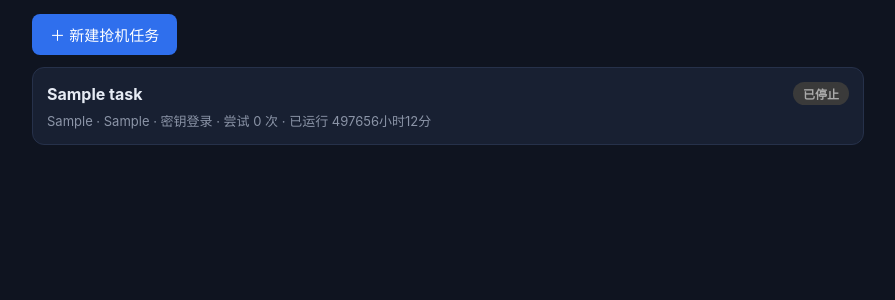
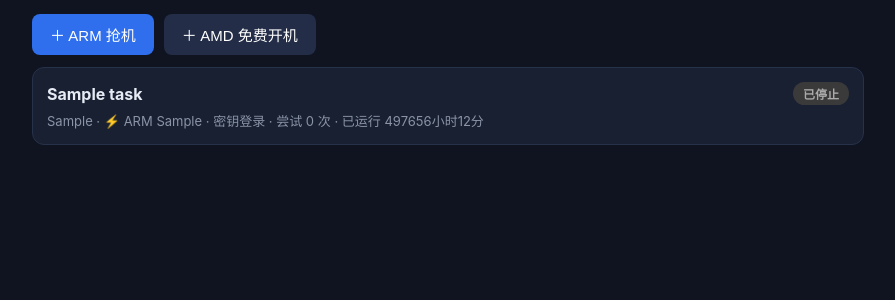
Before and after one commit to chainfix/oracle-panel, a Flask app: page / in a window 1280 px wide. Shown: the part 65-365 px from the top of the page, without its empty margins (192-1087 px from the left). Run offline with Flask 3, Linux system fonts and the light colour scheme; tables that the repository leaves empty hold one stand-in row (values such as "Sample post").

Commit message:
新增 AMD 免费开机 + 机器管理从任务导入 API
- 任务新增类型：ARM 抢机 / AMD 免费开机（VM.Standard.E2.1.Micro，固定 1/8 OCPU+1GB）
- AMD 固定形状启动不传 --shape-config；多 AD 区域逐个轮询
- snipe.sh：SHAPE 可被环境变量/配置覆盖；save_conf 补 SHAPE/KIND/ROTATE_AD；密钥模式自动建 .ssh 目录
- 分配 IPv6：子网加 /64 后轮询等待生效再分配 VNIC 地址
- 机器管理页：从抢机任务导入 API 凭证，不用重复填写

```diff
--- a/app.py
+++ b/app.py
@@ -50,6 +50,12 @@ REGIONS = [  # (code, 中文名, 分组) —— OCI commercial (OC1) 全区域
 REGION_CODES = {c for c, _, _ in REGIONS}
 OS_CHOICES = {"1": "Oracle Linux", "2": "Canonical Ubuntu"}
 
+# 任务类型 → 实例形状。AMD 免费形状为固定规格 (1/8 OCPU / 1GB), 不可调,
+# 启动时不传 shape-config, 且每个区域只有一个可用性域支持 (轮询 AD)。
+ARM_SHAPE = "VM.Standard.A1.Flex"
+AMD_SHAPE = "VM.Standard.E2.1.Micro"
+TASK_KINDS = {"arm": ARM_SHAPE, "amd": AMD_SHAPE}
+
 RE_OCID = re.compile(r"^ocid1\.[a-z0-9_-]+\.oc[0-9]*\..+")
 RE_FP = re.compile(r"^([0-9a-fA-F]{2}:){15}[0-9a-fA-F]{2}$")
 RE_TID = re.compile(r"^[0-9a-f]{8}$")  # create_task 用 secrets.token_hex(4) 生成
@@ -87,6 +93,10 @@ def init_db():
         boot_gb INTEGER, interval_s INTEGER, ssh_mode TEXT DEFAULT 'key')""")
     try:
         c.execute("ALTER TABLE tasks ADD COLUMN ssh_mode TEXT DEFAULT 'key'")
+    except sqlite3.OperationalError:
+        pass  # 列已存在
+    try:
+        c.execute("ALTER TABLE tasks ADD COLUMN kind TEXT DEFAULT 'arm'")
     except sqlite3.OperationalError:
         pass  # 列已存在
     c.commit()
@@ -201,6 +211,8 @@ def meta():
     return jsonify({
         "regions": [{"code": c, "name": n, "group": g} for c, n, g in REGIONS],
         "os_choices": [{"id": k, "label": v} for k, v in OS_CHOICES.items()],
+        "kinds": [{"id": "arm", "label": "ARM 抢机", "shape": ARM_SHAPE},
+                  {"id": "amd", "label": "AMD 免费开机", "shape": AMD_SHAPE}],
     })
 
 
@@ -215,6 +227,7 @@ def list_tasks():
         out.append({
             "id": tid, "name": r["name"], "region": r["region"],
             "spec": r["spec"],
+            "kind": r["kind"] if "kind" in r.keys() else "arm",
             "os": OS_CHOICES.get(r["os_choice"], r["os_choice"]),
             "ssh_mode": r["ssh_mode"] if "ssh_mode" in r.keys() else "key",
             "status": read_status(tid), "attempts": log_attempts(tid),
@@ -237,7 +250,11 @@ def create_task():
     image_label = data.get("image_label", "").strip() or image_os
     ssh_mode = data.get("ssh_mode", "key")
     ssh_password = data.get("ssh_password", "")
-    name = data.get("name", "oci-arm-1").strip() or "oci-arm-1"
+    kind = (data.get("kind") or "arm").strip()
+    if kind not in TASK_KINDS:
+        return jsonify({"error": "任务类型无效"}), 400
+    shape = TASK_KINDS[kind]
+    name = data.get("name", "").strip() or ("oci-amd-1" if kind == "amd" else "oci-arm-1")
     try:
         ocpus = int(data.get("ocpus", 4))
         mem = int(data.get("mem", 24))
@@ -259,9 +276,9 @@ def create_task():
         return jsonify({"error": "请选择目标区域"}), 400
     if region not in REGION_CODES:
         return jsonify({"error": "区域无效"}), 400
-    if not (1 <= ocpus <= 4):
+    if not (1 <= ocpus <= 4) and kind == "arm":
         return jsonify({"error": "OCPU 须在 1-4 之间"}), 400
-    if not (1 <= mem <= 24):
+    if not (1 <= mem <= 24) and kind == "arm":
         return jsonify({"error": "内存须在 1-24GB 之间"}), 400
     if not image_id.startswith("ocid1.image."):
         return jsonify({"error": "请选择系统镜像版本（或手动输入镜像 OCID）"}), 400
@@ -309,7 +326,11 @@ def create_task():
         "OCPUS": str(ocpus), "MEM": str(mem),
         "NAME": name, "BOOT_GB": str(boot_gb), "INTERVAL": str(interval),
         "MAX_ATTEMPTS": "0",
+        "SHAPE": shape, "KIND": kind,
     }
+    if kind == "amd":
+        # AMD 免费形状每个区域只有一个 AD 支持, 逐个 AD 轮询
+        conf_vars["ROTATE_AD"] = "1"
     if ssh_mode == "password":
         conf_vars["SSH_PASSWORD"] = ssh_password
     with open(os.path.join(oci_dir, "sniper.conf"), "w") as f:
@@ -324,11 +345,11 @@ def create_task():
         stdout=subprocess.DEVNULL, stderr=subprocess.DEVNULL,
         start_new_session=True, cwd=PANEL_DIR, env=env)
 
-    spec_label = "%dC%dG" % (ocpus, mem)
+    spec_label = "AMD 1/8C·1G" if kind == "amd" else "%dC%dG" % (ocpus, mem)
     c = db()
-    c.execute("INSERT INTO tasks(id,name,region,spec,os_choice,status,pid,created_at,stopped,boot_gb,interval_s,ssh_mode) VALUES(?,?,?,?,?,?,?, ?,0,?,?,?)",
+    c.execute("INSERT INTO tasks(id,name,region,spec,os_choice,status,pid,created_at,stopped,boot_gb,interval_s,ssh_mode,kind) VALUES(?,?,?,?,?,?,?, ?,0,?,?,?,?)",
               (tid, name, region, spec_label, image_label, "running", proc.pid,
-               time.time(), boot_gb, interval, ssh_mode))
+               time.time(), boot_gb, interval, ssh_mode, kind))
     c.commit()
     c.close()
     return jsonify({"id": tid})
@@ -344,6 +365,7 @@ def task_detail(tid):
     return jsonify({
         "id": tid, "name": row["name"], "region": row["region"],
         "spec": row["spec"],
+        "kind": row["kind"] if "kind" in row.keys() else "arm",
         "os": OS_CHOICES.get(row["os_choice"], row["os_choice"]),
         "ssh_mode": row["ssh_mode"] if "ssh_mode" in row.keys() else "key",
         "status": read_status(tid), "attempts": log_attempts(tid),
@@ -606,7 +628,7 @@ def mgmt_scan():
 
 @app.route("/api/mgmt/images", methods=["POST"])
 def mgmt_images():
-    """列出某区域 ARM 兼容的平台镜像细分版本（Oracle Linux / Ubuntu）"""
+    """列出某区域某形状兼容的平台镜像细分版本（Oracle Linux / Ubuntu）"""
     import oci, re as _re
     data = request.get_json(force=True, silent=True) or {}
     creds, err = _mgmt_creds(data)
@@ -615,6 +637,9 @@ def mgmt_images():
     region = (data.get("region") or "").strip()
     if region not in REGION_CODES:
         return jsonify({"error": "请先选择目标区域"}), 400
+    shape = (data.get("shape") or ARM_SHAPE).strip()
+    if shape not in (ARM_SHAPE, AMD_SHAPE):
+        return jsonify({"error": "形状无效"}), 400
     try:
         comp = oci.core.ComputeClient(_oci_cfg(creds, region))
         seen, out = set(), []
@@ -622,7 +647,7 @@ def mgmt_images():
             try:
                 imgs = comp.list_images(
                     creds["tenancy"], operating_system=os_name,
-                    shape="VM.Standard.A1.Flex",
+                    shape=shape,
                     sort_by="TIMECREATED", sort_order="DESC", limit=30).data
             except Exception:  # noqa
                 continue
@@ -650,6 +675,51 @@ def mgmt_images():
         return jsonify({"images": out})
     except Exception as e:  # noqa
         return jsonify({"error": "获取镜像列表失败: " + str(e)[:200]}), 400
+
+
+@app.route("/api/mgmt/task-creds", methods=["GET"])
+def mgmt_task_creds():
+    """列出所有抢机任务的 API 凭证，供机器管理页一键导入为账号，
+    有抢机任务就不用重新填写 API。注意：面板无登录，能访问面板的人都能拿到这些凭证。"""
+    c = db()
+    rows = c.execute("SELECT * FROM tasks ORDER BY created_at DESC").fetchall()
+    c.close()
+    out = []
+    for r in rows:
+        tid = r["id"]
+        if not RE_TID.match(tid):
+            continue
+        cfg_path = os.path.join(task_dir(tid), ".oci", "config")
+        key_path = os.path.join(task_dir(tid), ".oci", "oci_api_key.pem")
+        if not (os.path.exists(cfg_path) and os.path.exists(key_path)):
+            continue
+        vals = {}
+        try:
+            with open(cfg_path) as f:
+                for line in f:
+                    line = line.strip()
+                    if "=" in line and not line.startswith("["):
+                        k, v = line.split("=", 1)
+                        vals[k.strip()] = v.strip()
+            with open(key_path) as f:
+                pkey = f.read()
+        except OSError:
+            continue
+        if not (vals.get("tenancy") and vals.get("user") and vals.get("fingerprint")
+                and "PRIVATE KEY" in pkey):
+            continue
+        out.append({
+            "task_id": tid,
+            "task_name": r["name"],
+            "region": r["region"],
+            "kind": r["kind"] if "kind" in r.keys() else "arm",
+            "status": read_status(tid),
+            "tenancy": vals["tenancy"],
+            "user_ocid": vals["user"],
+            "fingerprint": vals["fingerprint"],
+            "private_key": pkey,
+        })
+    return jsonify({"tasks": out})
 
 
 @app.route("/api/mgmt/terminate", methods=["POST"])
@@ -808,8 +878,18 @@ def _do_enable_ipv6(job_id, creds, region, iid):
             subnet.id,
             oci.core.models.AddSubnetIpv6CidrDetails(
                 ipv6_cidr_block=cidr64))
-        subnet = vnet.get_subnet(subnet.id).data
-        _job_log(job_id, "子网 IPv6: %s" % cidr64)
+        # 子网更新是异步的，等 IPv6 段真正挂载上再继续，
+        # 否则 create_ipv6 会报 "IPv6 is not enabled in this subnet"
+        s6blocks = []
+        for _ in range(12):
+            subnet = vnet.get_subnet(subnet.id).data
+            s6blocks = list(getattr(subnet, "ipv6_cidr_blocks", None) or [])
+            if s6blocks:
+                break
+            _t.sleep(5)
+        if not s6blocks:
+            raise RuntimeError("子网 IPv6 段分配超时，请稍后重试")
+        _job_log(job_id, "子网 IPv6: %s" % s6blocks[0])
     else:
         _job_log(job_id, "子网已有 IPv6: %s" % s6blocks[0])
 
--- a/templates/index.html
+++ b/templates/index.html
@@ -3,7 +3,7 @@
 <head>
 <meta charset="utf-8">
 <meta name="viewport" content="width=device-width, initial-scale=1, maximum-scale=1">
-<title>OCI ARM 抢机面板</title>
+<title>OCI 抢机面板</title>
 <style>
 *{box-sizing:border-box;margin:0;padding:0}
 body{background:#0f1420;color:#e6ebf4;font-family:-apple-system,"PingFang SC","Microsoft YaHei",sans-serif;font-size:15px;min-height:100vh}
@@ -63,14 +63,19 @@ label{display:block;margin:12px 0 2px;font-size:14px;color:#c6cfdf}
     </div>
   </div>
   <div id="taskView">
-  <button class="btn" onclick="showNew()">＋ 新建抢机任务</button>
+  <div class="row">
+    <button class="btn" onclick="showNew('arm')">＋ ARM 抢机</button>
+    <button class="btn ghost" onclick="showNew('amd')">＋ AMD 免费开机</button>
+  </div>
   <div style="height:12px"></div>
   <div id="taskList"></div>
 
   <!-- 新建任务 -->
   <div id="newForm" class="card hide">
-    <h1 style="font-size:17px">新建任务</h1>
-    <div class="hint">API 凭证获取：OCI 控制台 → 右上角人像 → <b>API 密钥</b> → 添加 API 密钥，下载私钥。<br>填写一次后会自动保存在<b>本浏览器本地</b>，下次直接沿用（只有点"开始抢机"时才会发送到服务器）。<br><a href="javascript:void(0)" onclick="clearApiCache()" style="font-size:13px">清除本浏览器保存的 API 信息</a></div>
+    <h1 style="font-size:17px" id="newTitle">新建 ARM 抢机任务</h1>
+    <input type="hidden" id="f_kind" value="arm">
+    <div class="hint" id="amdHint" style="display:none">AMD 免费开机：形状 <b>VM.Standard.E2.1.Micro</b>（1/8 OCPU / 1GB 内存，固定规格，每账号最多 2 台）。<br>注意：① 必须在账号的<b>家区域</b>创建，其他区域会失败；② 每个区域只有一个可用性域支持该形状，任务会自动逐个 AD 轮询；③ 闲置 7 天（CPU/网络/内存使用率持续低于 20%）可能被甲骨文回收。</div>
+    <div class="hint">API 凭证获取：OCI 控制台 → 右上角人像 → <b>API 密钥</b> → 添加 API 密钥，下载私钥。<br>填写一次后会自动保存在<b>本浏览器本地</b>，下次直接沿用（只有点"开始"按钮时才会发送到服务器）。<br><a href="javascript:void(0)" onclick="clearApiCache()" style="font-size:13px">清除本浏览器保存的 API 信息</a></div>
     <label>Tenancy OCID</label><input id="f_tenancy" placeholder="ocid1.tenancy.oc1..">
     <label>User OCID</label><input id="f_user" placeholder="ocid1.user.oc1..">
     <label>API 密钥指纹</label><input id="f_fp" placeholder="aa:bb:cc:…（16 组）">
@@ -83,10 +88,16 @@ label{display:block;margin:12px 0 2px;font-size:14px;color:#c6cfdf}
     </div>
     <textarea id="f_key" placeholder="-----BEGIN PRIVATE KEY-----&#10;…&#10;-----END PRIVATE KEY-----"></textarea>
     <label>目标区域（甲骨文全部可开区域）</label><select id="f_region"></select>
+    <div id="specRow">
     <label>实例规格（免费额度内：总计 ≤4 OCPU / ≤24GB 内存）</label>
     <div class="row">
       <div style="flex:1;min-width:120px"><label style="margin-top:0">OCPU（1-4）</label><input id="f_ocpu" type="number" value="4" min="1" max="4"></div>
       <div style="flex:1;min-width:120px"><label style="margin-top:0">内存 GB（1-24）</label><input id="f_mem" type="number" value="24" min="1" max="24"></div>
+    </div>
+    </div>
+    <div id="amdSpecRow" style="display:none">
+      <label>实例规格</label>
+      <div class="hint" style="margin-top:6px">固定规格：<b>1/8 OCPU / 1GB 内存</b>（VM.Standard.E2.1.Micro，不可调）</div>
     </div>
     <label>系统镜像（细分版本，实时从甲骨文获取）</label>
     <div class="row">
@@ -119,7 +130,7 @@ label{display:block;margin:12px 0 2px;font-size:14px;color:#c6cfdf}
     </div>
     <div id="newErr" class="err hide"></div>
     <div class="row" style="margin-top:14px">
-      <button class="btn" onclick="createTask()">开始抢机</button>
+      <button class="btn" id="createBtn" onclick="createTask()">开始 ARM 抢机</button>
       <button class="btn ghost" onclick="hideNew()">取消</button>
     </div>
   </div>
@@ -143,7 +154,16 @@ label{display:block;margin:12px 0 2px;font-size:14px;color:#c6cfdf}
       <div class="row">
         <select id="m_account" style="flex:1;margin-top:0"></select>
         <button class="btn ghost small" onclick="document.getElementById('acctForm').classList.toggle('hide')">＋ 添加</button>
+        <button class="btn ghost small" onclick="toggleTaskImport()">📥 从任务导入</button>
         <button class="btn ghost small" onclick="delAccount()">删除</button>
+      </div>
+      <div id="taskImportBox" class="hide" style="margin-top:10px;border-top:1px solid #26314a;padding-top:10px">
+        <label>选择抢机任务（直接复用它的 API 凭证，不用重新填写）</label>
+        <div class="row">
+          <select id="ti_task" style="flex:1;margin-top:0"></select>
+          <button class="btn small" onclick="importTaskCreds()">导入为账号</button>
+        </div>
+        <div class="hint">从任务导入的凭证会保存到<b>本浏览器本地</b>，与手动添加的账号用法完全一样。</div>
       </div>
       <div id="acctForm" class="hide" style="margin-top:10px;border-top:1px solid #26314a;padding-top:10px">
         <label>账号备注名</label><input id="a_name" placeholder="如：我的甲骨文">
@@ -255,11 +275,26 @@ async function refreshList(){
   document.getElementById('taskList').innerHTML=ts.length?ts.map(t=>`
     <div class="card task" onclick="openTask('${t.id}')">
       <div class="row spread"><span class="t">${esc(t.name)}</span>${badge(t.status)}</div>
-      <div class="meta">${t.region} · ${esc(t.spec||'')} · ${t.ssh_mode==='password'?'密码登录':'密钥登录'} · 尝试 ${t.attempts} 次 · 已运行 ${fmtDur(t.elapsed)}</div>
+      <div class="meta">${t.region} · ${t.kind==='amd'?'🖥️ AMD':'⚡ ARM'} ${esc(t.spec||'')} · ${t.ssh_mode==='password'?'密码登录':'密钥登录'} · 尝试 ${t.attempts} 次 · 已运行 ${fmtDur(t.elapsed)}</div>
     </div>`).join(''):'<div class="muted">暂无任务，点上面按钮新建一个。</div>';
 }
 
-function showNew(){document.getElementById('newForm').classList.remove('hide');window.scrollTo(0,document.body.scrollHeight);}
+function showNew(kind){
+  kind=(kind==='amd')?'amd':'arm';
+  const isAmd=kind==='amd';
+  document.getElementById('f_kind').value=kind;
+  document.getElementById('newTitle').textContent=isAmd?'新建 AMD 免费开机任务':'新建 ARM 抢机任务';
+  document.getElementById('amdHint').style.display=isAmd?'':'none';
+  document.getElementById('specRow').style.display=isAmd?'none':'';
+  document.getElementById('amdSpecRow').style.display=isAmd?'':'none';
+  document.getElementById('createBtn').textContent=isAmd?'开始 AMD 开机':'开始 ARM 抢机';
+  document.getElementById('f_name').value=isAmd?'oci-amd-1':'oci-arm-1';
+  document.getElementById('f_image').innerHTML='<option value="">— 请先填 API 信息、选区域，再点上面获取 —</option>';
+  document.getElementById('imgManualWrap').classList.add('hide');
+  document.getElementById('newErr').classList.add('hide');
+  document.getElementById('newForm').classList.remove('hide');
+  window.scrollTo(0,document.body.scrollHeight);
+}
 function hideNew(){document.getElementById('newForm').classList.add('hide');}
 
 // ---- 镜像列表（细分版本） ----
@@ -273,10 +308,12 @@ async function loadImages(){
   if(!region){alert('请先选择目标区域');return;}
   if(!creds.tenancy||!creds.user_ocid||!creds.fingerprint||!creds.private_key){alert('请先填写完整 API 信息');return;}
   btn.disabled=true;btn.textContent='⏳ 获取中…';
+  const kind=document.getElementById('f_kind').value;
+  const shape=((META.kinds||[]).find(k=>k.id===kind)||{}).shape||'VM.Standard.A1.Flex';
   try{
-    const r=await api('/api/mgmt/images','POST',Object.assign(creds,{region:region}));
+    const r=await api('/api/mgmt/images','POST',Object.assign(creds,{region:region,shape:shape}));
     const sel=document.getElementById('f_image');
-    if(!r.images.length){sel.innerHTML='<option value="">该区域未找到 ARM 兼容镜像</option>';return;}
+    if(!r.images.length){sel.innerHTML=`<option value="">该区域未找到${kind==='amd'?' AMD':' ARM'}兼容镜像</option>`;return;}
     const groups={};
     r.images.forEach(im=>{(groups[im.os]=groups[im.os]||[]).push(im);});
     sel.innerHTML=Object.entries(groups).map(([os,ims])=>
@@ -308,7 +345,9 @@ async function createTask(){
     e.textContent='请先获取镜像列表并选择系统版本';e.classList.remove('hide');return;
   }
   const sshmode=(document.querySelector('input[name=sshmode]:checked')||{}).value||'key';
-  const body={tenancy:document.getElementById('f_tenancy').value.trim(),
+  const kind=document.getElementById('f_kind').value;
+  const body={kind:kind,
+    tenancy:document.getElementById('f_tenancy').value.trim(),
     user_ocid:document.getElementById('f_user').value.trim(),
     fingerprint:document.getElementById('f_fp').value.trim(),
     private_key:document.getElementById('f_key').value.trim(),
@@ -410,6 +449,35 @@ function delAccount(){
   if(!accs[i]||!confirm('删除账号「'+accs[i].name+'」？（仅删除本浏览器保存的信息）'))return;
   accs.splice(i,1);setAccounts(accs);renderAccounts();
 }
+// ---- 从抢机任务导入 API 凭证 ----
+let taskCredCache=[];
+const _stTxt={running:'抢机中',success:'已抢到',failed:'失败',stopped:'已停止'};
+async function toggleTaskImport(){
+  const box=document.getElementById('taskImportBox');
+  if(box.classList.contains('hide')){
+    try{
+      const r=await api('/api/mgmt/task-creds');
+      taskCredCache=r.tasks||[];
+      const sel=document.getElementById('ti_task');
+      sel.innerHTML=taskCredCache.length?taskCredCache.map((t,i)=>
+        `<option value="${i}">${esc(t.task_name)}（${t.region} · ${t.kind==='amd'?'AMD':'ARM'} · ${_stTxt[t.status]||t.status}）</option>`).join('')
+        :'<option value="">暂无可导入的抢机任务</option>';
+    }catch(e){alert('获取任务列表失败：'+e.message);return;}
+  }
+  box.classList.toggle('hide');
+}
+function importTaskCreds(){
+  const t=taskCredCache[document.getElementById('ti_task').value];
+  if(!t){alert('请先选择任务');return;}
+  const accs=getAccounts();
+  const name=t.task_name+'（任务导入）';
+  if(accs.some(a=>a.tenancy===t.tenancy&&a.user_ocid===t.user_ocid)){alert('该任务的账号已导入过');return;}
+  accs.push({name:name,tenancy:t.tenancy,user_ocid:t.user_ocid,
+    fingerprint:t.fingerprint,private_key:t.private_key});
+  setAccounts(accs);renderAccounts();
+  document.getElementById('m_account').value=String(accs.length-1);
+  document.getElementById('taskImportBox').classList.add('hide');
+}
 function acctCreds(a){return {tenancy:a.tenancy,user_ocid:a.user_ocid,fingerprint:a.fingerprint,private_key:a.private_key};}
 
 async function scanMachines(){
```
Also changed, not shown: 1 other file.
